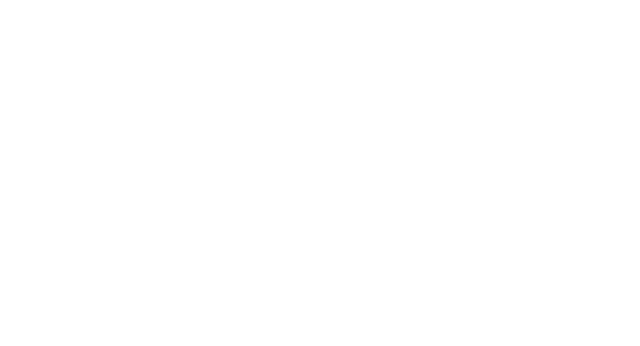
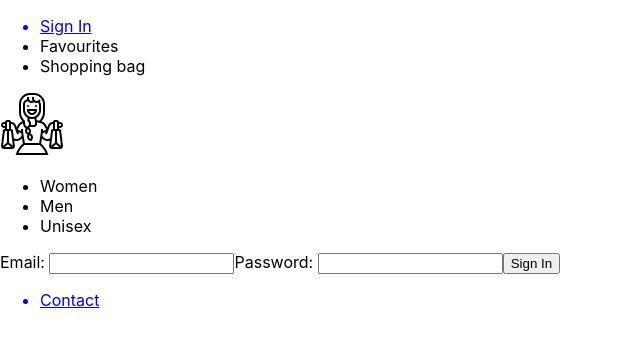
Before and after one commit to javierpb275/myshop, a React (Create React App) app in the folder client/: page /signin in a window 1280 px wide. Before the commit this address had no page. Shown: the top 346 px of the page, without its empty margins (0-640 px from the left). Built offline with nearby package versions, Linux system fonts and the light colour scheme.

Commit message:
created some components for navigation and footer and signin-form component and pages contact and signin.

```diff
--- a/client/src/App.tsx
+++ b/client/src/App.tsx
@@ -1,6 +1,8 @@
 import { BrowserRouter, Route, Routes } from "react-router-dom";
 import LayoutComponent from "./components/layout/layout.component";
+import ContactPage from "./pages/contact/contact.page";
 import HomePage from "./pages/home/home.page";
+import SignInPage from "./pages/signin/signin.page";
 
 function App() {
   return (
@@ -8,6 +10,8 @@ function App() {
       <Routes>
         <Route path="/" element={<LayoutComponent />}>
           <Route index element={<HomePage />} />
+          <Route path="/signin" element={<SignInPage />} />
+          <Route path="/contact" element={<ContactPage />} />
         </Route>
       </Routes>
     </BrowserRouter>
--- /dev/null
+++ b/client/src/components/custom-img/custom-image.component.tsx
@@ -0,0 +1,23 @@
+import React from "react";
+
+export interface ICustomImageComponentProps {
+  src: string;
+  alt: string;
+  width?: string;
+  height?: string;
+}
+
+const CustomImageComponent: React.FunctionComponent<
+  ICustomImageComponentProps
+> = (props) => {
+  return (
+    <img
+      src={props.src}
+      alt={props.alt}
+      width={props.width}
+      height={props.height}
+    />
+  );
+};
+
+export default CustomImageComponent;
--- /dev/null
+++ b/client/src/components/footer/footer.component.tsx
@@ -0,0 +1,20 @@
+import React from "react";
+import { Link } from "react-router-dom";
+
+export interface IFooterComponentProps {}
+
+const FooterComponent: React.FunctionComponent<IFooterComponentProps> = (
+  props
+) => {
+  return (
+    <footer>
+      <ul>
+        <Link to="/contact">
+          <li>Contact</li>
+        </Link>
+      </ul>
+    </footer>
+  );
+};
+
+export default FooterComponent;
--- a/client/src/components/layout/layout.component.tsx
+++ b/client/src/components/layout/layout.component.tsx
@@ -1,5 +1,8 @@
 import React from "react";
-import { Outlet } from "react-router-dom";
+import { Link, Outlet } from "react-router-dom";
+import CustomImageComponent from "../custom-img/custom-image.component";
+import FooterComponent from "../footer/footer.component";
+import AuthNavbarComponent from "../navbar/auth-navigation-bar.component";
 import TopNavbarComponent from "../navbar/top-navigation-bar.component";
 
 export interface ILayoutComponentProps {}
@@ -9,8 +12,16 @@ const LayoutComponent: React.FunctionComponent<ILayoutComponentProps> = (
 ) => {
   return (
     <div>
+      <AuthNavbarComponent />
+      <Link to="/">
+        <CustomImageComponent
+          src="./logos/myshop-logo-64.png"
+          alt="myshop-logo"
+        />
+      </Link>
       <TopNavbarComponent />
       <Outlet />
+      <FooterComponent />
     </div>
   );
 };
--- /dev/null
+++ b/client/src/components/navbar/auth-navigation-bar.component.tsx
@@ -0,0 +1,24 @@
+import React from "react";
+import { Link } from "react-router-dom";
+
+export interface IAuthNavbarComponentProps {}
+
+const AuthNavbarComponent: React.FunctionComponent<
+  IAuthNavbarComponentProps
+> = (props) => {
+  return (
+    <header>
+      <nav>
+        <ul>
+          <Link to="/signin">
+            <li>Sign In</li>
+          </Link>
+          <li>Favourites</li>
+          <li>Shopping bag</li>
+        </ul>
+      </nav>
+    </header>
+  );
+};
+
+export default AuthNavbarComponent;
--- a/client/src/components/navbar/top-navigation-bar.component.tsx
+++ b/client/src/components/navbar/top-navigation-bar.component.tsx
@@ -9,8 +9,9 @@ const TopNavbarComponent: React.FunctionComponent<ITopNavbarComponentProps> = (
     <header>
       <nav>
         <ul>
-          <li>Home</li>
-          <li>Contact</li>
+          <li>Women</li>
+          <li>Men</li>
+          <li>Unisex</li>
         </ul>
       </nav>
     </header>
--- a/client/src/components/navbar/vertical-navigation-bar.component.tsx
+++ b/client/src/components/navbar/vertical-navigation-bar.component.tsx
@@ -9,8 +9,9 @@ const VerticalNavbarComponent: React.FunctionComponent<
     <header>
       <nav>
         <ul>
-          <li>Home</li>
-          <li>Contact</li>
+          <li>Women</li>
+          <li>Men</li>
+          <li>Unisex</li>
         </ul>
       </nav>
     </header>
--- /dev/null
+++ b/client/src/components/signin-form/signin-form.component.tsx
@@ -0,0 +1,19 @@
+import React from "react";
+
+export interface ISignInFormComponentProps {}
+
+const SignInFormComponent: React.FunctionComponent<
+  ISignInFormComponentProps
+> = (props) => {
+  return (
+    <form>
+      <label htmlFor="email">Email: </label>
+      <input type="text" id="email" />
+      <label htmlFor="password">Password: </label>
+      <input type="password" id="password" />
+      <button>Sign In</button>
+    </form>
+  );
+};
+
+export default SignInFormComponent;
--- a/client/src/config/constants.ts
+++ b/client/src/config/constants.ts
@@ -1 +1,2 @@
-export const API_BASE_URL = process.env.API_BASE_URL!;
+export const API_BASE_URL =
+  process.env.API_BASE_URL || "http://localhost:5000/api";
--- /dev/null
+++ b/client/src/pages/contact/contact.page.tsx
@@ -0,0 +1,9 @@
+import React from "react";
+
+export interface IContactPageProps {}
+
+const ContactPage: React.FunctionComponent<IContactPageProps> = (props) => {
+  return <div>CONTACT PAGE</div>;
+};
+
+export default ContactPage;
--- /dev/null
+++ b/client/src/pages/signin/signin.page.tsx
@@ -0,0 +1,14 @@
+import React from "react";
+import SignInFormComponent from "../../components/signin-form/signin-form.component";
+
+export interface ISignInPageProps {}
+
+const SignInPage: React.FunctionComponent<ISignInPageProps> = (props) => {
+  return (
+    <div>
+      <SignInFormComponent />
+    </div>
+  );
+};
+
+export default SignInPage;
```
